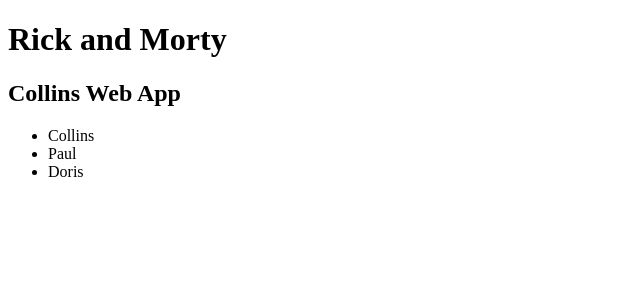
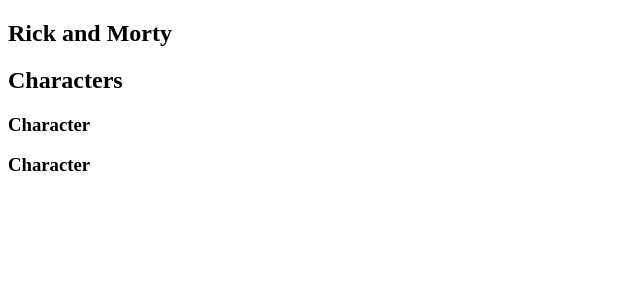
Before and after one commit to Cokode/react-project-with-babel, a React app: page / in a window 1280 px wide. Shown: the top 300 px of the page, without its empty margins (0-640 px from the left). Built offline with nearby package versions, Linux system fonts and the light colour scheme.

Commit message:
added src/components/app.js Lapp.js List.js Index.js updated wit imported components, inside public/index.html div change to section

```diff
--- a/public/index.html
+++ b/public/index.html
@@ -10,6 +10,6 @@
         </head>
 
         <body>
-            <div id="root"></div>
+            <section id="root"></section>
         </body>
     </html>
--- /dev/null
+++ b/src/components/App.js
@@ -0,0 +1,23 @@
+import React, {Component} from "react";
+import List from "./List";
+
+class App extends Component {
+    render() {
+        return (
+            <div>
+                <h1>Hello World</h1>
+                <forList />
+            </div>
+        )
+    }
+}
+
+class forList extends Component{
+    render() {
+        return (
+            <List />
+        )
+    }
+}
+
+export default App;
--- /dev/null
+++ b/src/components/Character.js
@@ -0,0 +1,5 @@
+import React from "react";
+    function Character() {
+        return <h3>Character</h3>
+    }
+export default Character;
--- /dev/null
+++ b/src/components/List.js
@@ -0,0 +1,14 @@
+import React from "react";
+import Character from "./Character";
+
+function List() {
+    return (
+        <div>
+            <h2>Characters</h2>
+            <Character />
+            <Character />
+        </div>
+    )
+}
+
+export default List;
--- a/src/index.js
+++ b/src/index.js
@@ -1,28 +1,14 @@
 import React from "react";
-import ReactDOM from "react-dom";
+import ReactDOM from "react-dom/client";
 
-//import App from '../components/App';
-//import Lapp from '../components/Lapp';
-
-
+import List from './components/List';
+import App from "./components/App";
 
 function Lapp() {
-
     return (
         <div>
             <h1>Rick and Morty</h1>
-            <h2>Collins Web App</h2>
-            <ul>
-                <li>
-                    Collins
-                </li>
-                <li>
-                    Paul
-                </li>
-                <li>
-                    Doris
-                </li>
-            </ul>
+            <List />
         </div>
     )
 }
@@ -30,6 +16,3 @@
 const container = document.getElementById('root');
 const root = ReactDOM.createRoot(container);
 root.render(<Lapp />);
-
-
-//ReactDOM.render(<App />, document.getElementById('root'));
```
Also changed, not shown: src/components/Lapp.js (added).
